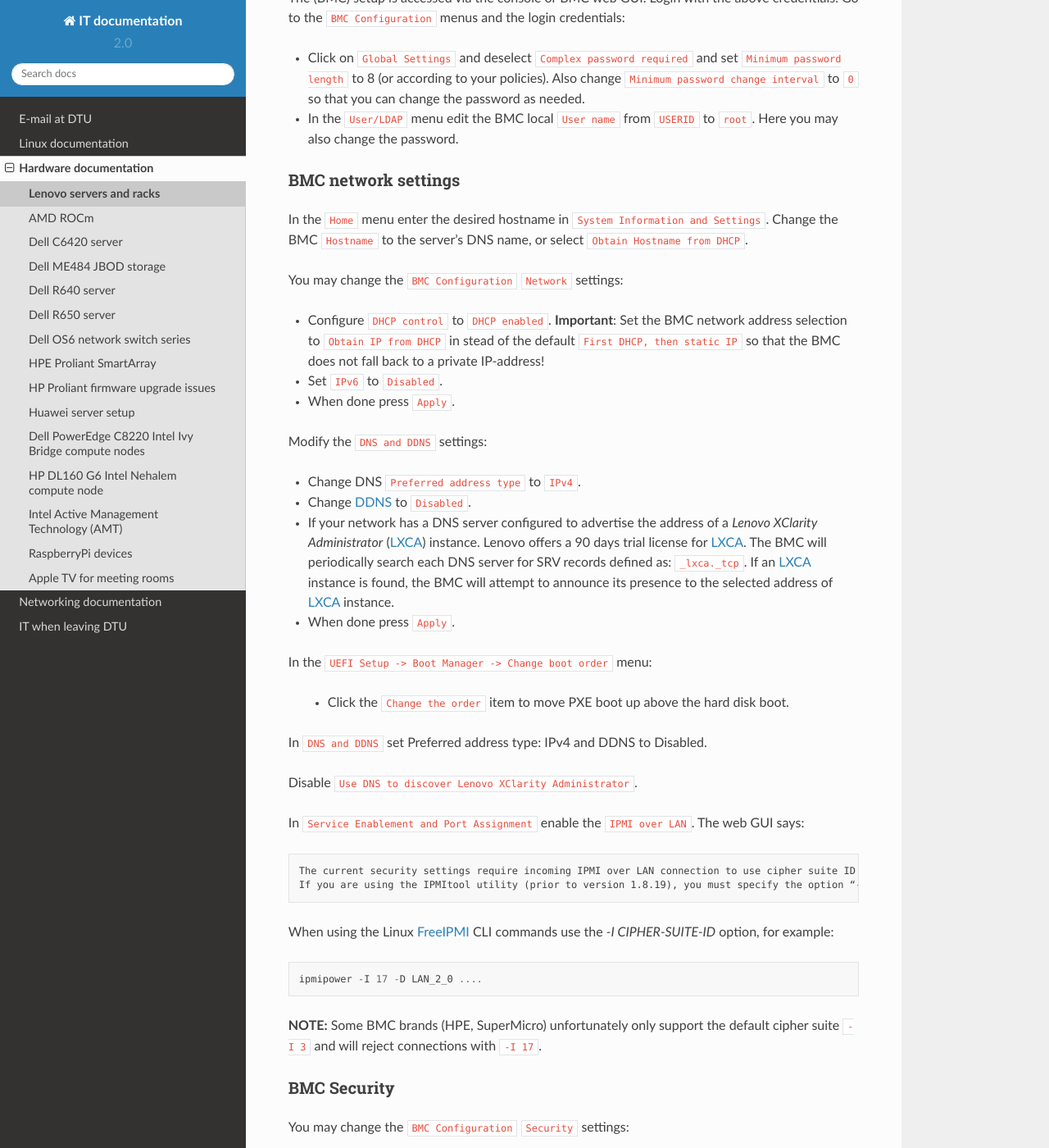
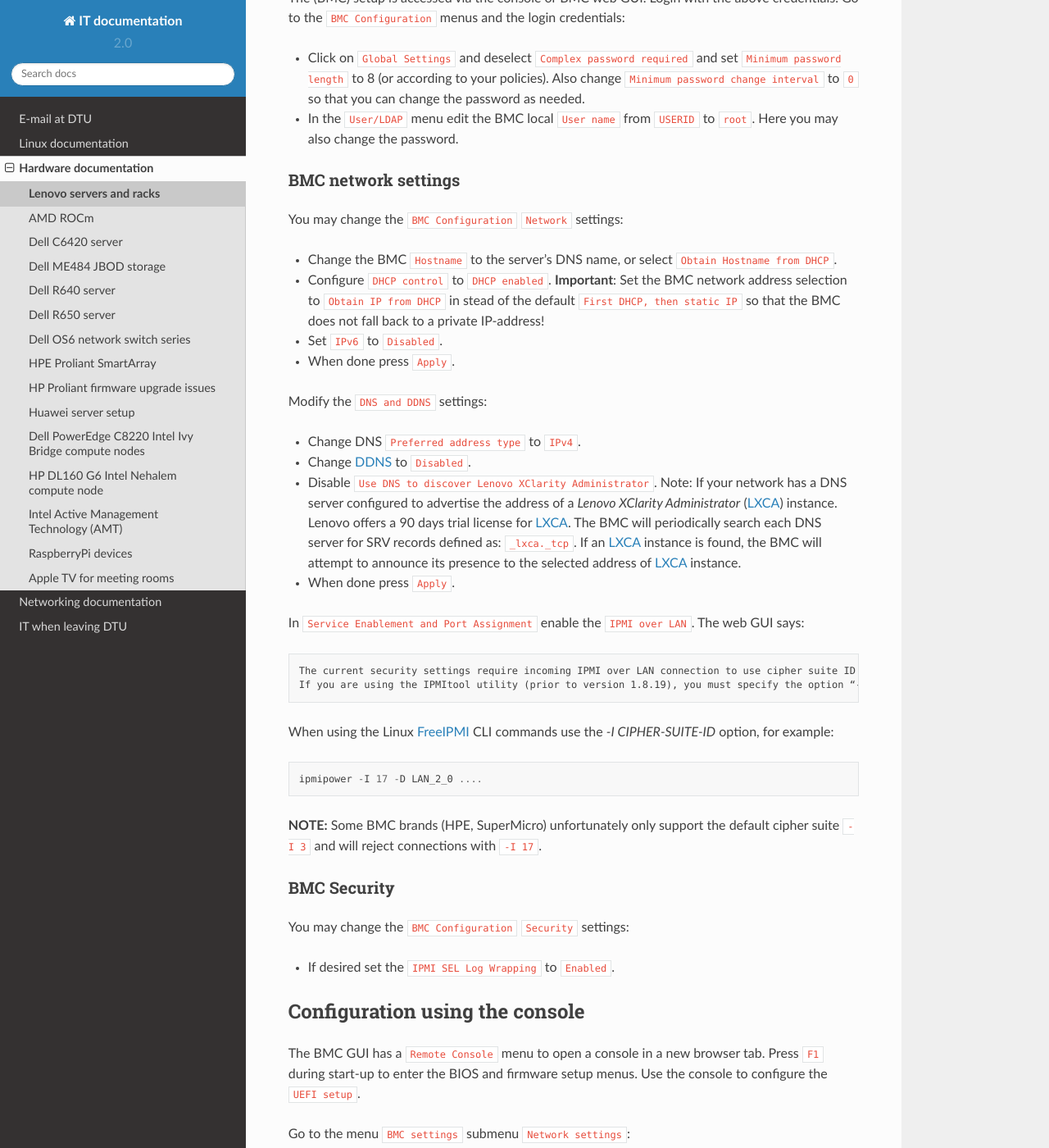
Before and after one commit to OleHolmNielsen/ITwiki, a Sphinx documentation site: the page built from docs/Lenovo_BIOS_settings.rst, in a window 1280 px wide and 1400 px high, scrolled down 1138 px. Shown: the whole window at 82% size. Built offline with Sphinx 7.4.7 and the Read the Docs theme 2.0.0, drawn with Linux system fonts in a browser that asks for light colours.

Commit message:
BMC settings

```diff
--- a/docs/Lenovo_BIOS_settings.rst
+++ b/docs/Lenovo_BIOS_settings.rst
@@ -49,10 +49,9 @@ Go to the ``BMC Configuration`` menus and the login credentials:
 BMC network settings
 ----------------------
 
-In the ``Home`` menu enter the desired hostname in ``System Information and Settings``.
-Change the BMC ``Hostname`` to the server's DNS name, or select ``Obtain Hostname from DHCP``.
+You may change the ``BMC Configuration`` ``Network`` settings:
 
-You may change the ``BMC Configuration`` ``Network`` settings:
+* Change the BMC ``Hostname`` to the server's DNS name, or select ``Obtain Hostname from DHCP``.
 
 * Configure ``DHCP control`` to ``DHCP enabled``.
   **Important**: Set the BMC network address selection to ``Obtain IP from DHCP``
@@ -68,23 +67,16 @@ Modify the ``DNS and DDNS`` settings:
 
 * Change DDNS_ to ``Disabled``.
 
-* If your network has a DNS server configured to advertise the address of a *Lenovo XClarity Administrator* (LXCA_) instance.
+* Disable ``Use DNS to discover Lenovo XClarity Administrator``.
+  Note: If your network has a DNS server configured to advertise the address of a *Lenovo XClarity Administrator* (LXCA_) instance.
   Lenovo offers a 90 days trial license for LXCA_.
   The BMC will periodically search each DNS server for SRV records defined as: ``_lxca._tcp``.
   If an LXCA_ instance is found, the BMC will attempt to announce its presence to the selected address of LXCA_ instance.
 
 * When done press ``Apply``.
 
-In the ``UEFI Setup -> Boot Manager -> Change boot order`` menu:
-
-  * Click the ``Change the order`` item to move PXE boot up above the hard disk boot.
-
 .. _DDNS: https://en.wikipedia.org/wiki/Dynamic_DNS
 .. _LXCA: https://sysmgt.lenovofiles.com/help/index.jsp?topic=%2Fcom.lenovo.lxca.doc%2Flxca_overview.html
-
-In ``DNS and DDNS`` set Preferred address type: IPv4 and DDNS to Disabled.
-
-Disable ``Use DNS to discover Lenovo XClarity Administrator``.
 
 In ``Service Enablement and Port Assignment`` enable the ``IPMI over LAN``.
 The web GUI says::
```
